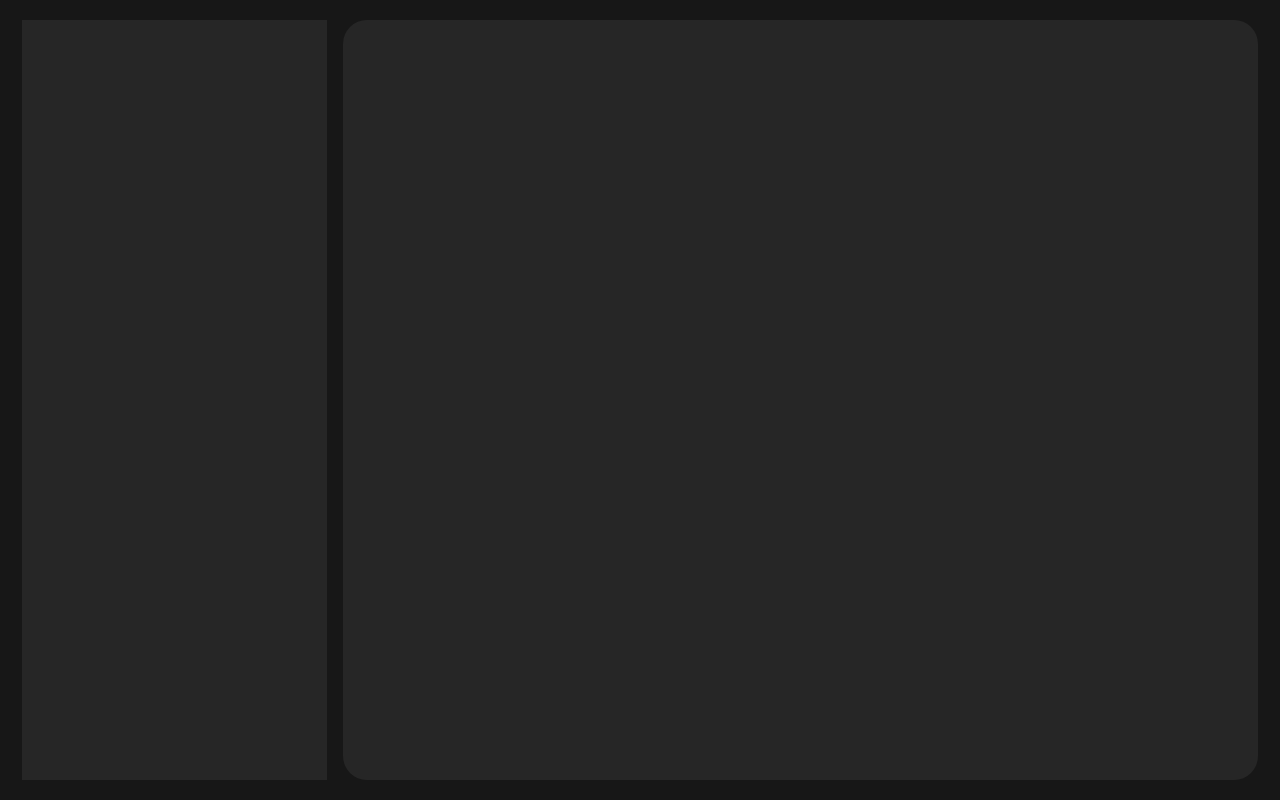
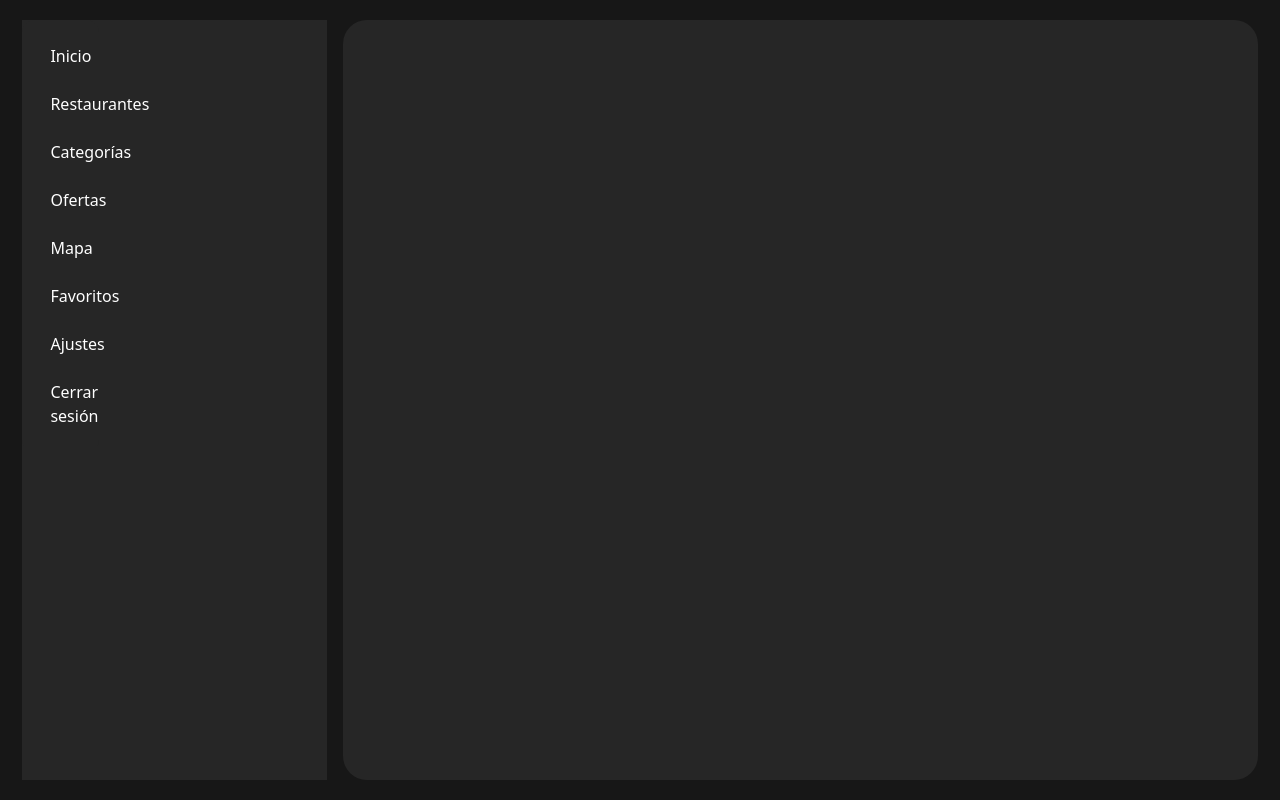
Before and after one commit to vinsmake/gdlhub.app, a React (Vite) app: page / in a window 1280 px wide. Built offline with nearby package versions, Linux system fonts and the light colour scheme.

Commit message:
Project updated

```diff
--- a/src/ui/Dashboard.jsx
+++ b/src/ui/Dashboard.jsx
@@ -4,7 +4,7 @@ import { DashboardSidebar } from "./DashboardSidebar"
 export const Dashboard = ({ children }) => {
     return (
         <>
-            <div className="w-[99%] h-[99%] bg-neutral-900 flex p-4 gap-4">
+            <div className="w-[99%] h-[99%] bg-neutral-900 flex p-4 gap-4 text-white">
 
                 <div className="w-1/4 bg-neutral-800">
                     <DashboardSidebar />
--- a/src/ui/DashboardSidebar.jsx
+++ b/src/ui/DashboardSidebar.jsx
@@ -1,7 +1,34 @@
 export const DashboardSidebar = ({ children }) => {
     return (
         <>
-            {children}
+            <aside className="w-1/4 bg-neutral-800 rounded-xl p-4 text-white">
+                <nav className="flex flex-col gap-2">
+                    <a href="#" className="hover:bg-neutral-600 rounded px-3 py-2 transition">
+                        Inicio
+                    </a>
+                    <a href="#" className="hover:bg-neutral-600 rounded px-3 py-2 transition">
+                        Restaurantes
+                    </a>
+                    <a href="#" className="hover:bg-neutral-600 rounded px-3 py-2 transition">
+                        Categorías
+                    </a>
+                    <a href="#" className="hover:bg-neutral-600 rounded px-3 py-2 transition">
+                        Ofertas
+                    </a>
+                    <a href="#" className="hover:bg-neutral-600 rounded px-3 py-2 transition">
+                        Mapa
+                    </a>
+                    <a href="#" className="hover:bg-neutral-600 rounded px-3 py-2 transition">
+                        Favoritos
+                    </a>
+                    <a href="#" className="hover:bg-neutral-600 rounded px-3 py-2 transition">
+                        Ajustes
+                    </a>
+                    <a href="#" className="hover:bg-neutral-600 rounded px-3 py-2 transition">
+                        Cerrar sesión
+                    </a>
+                </nav>
+            </aside>
         </>
     )
 }
```
